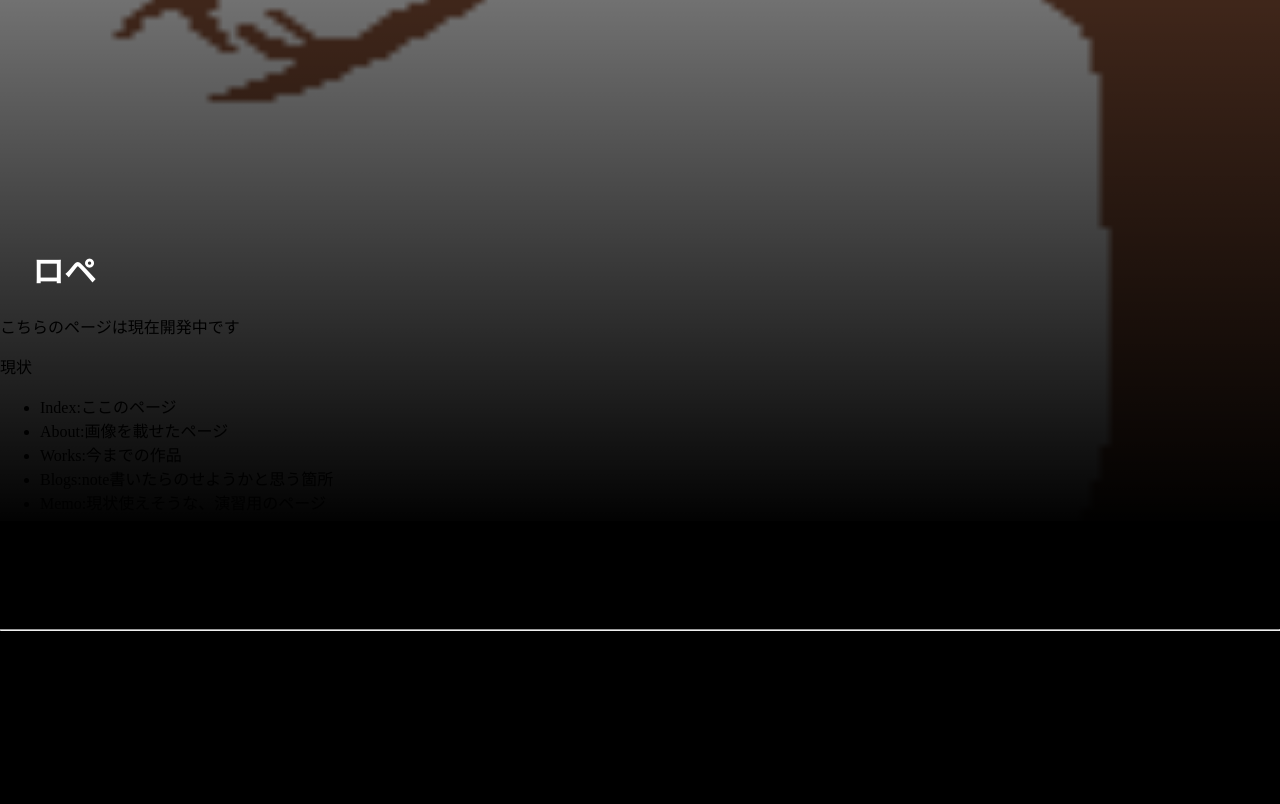
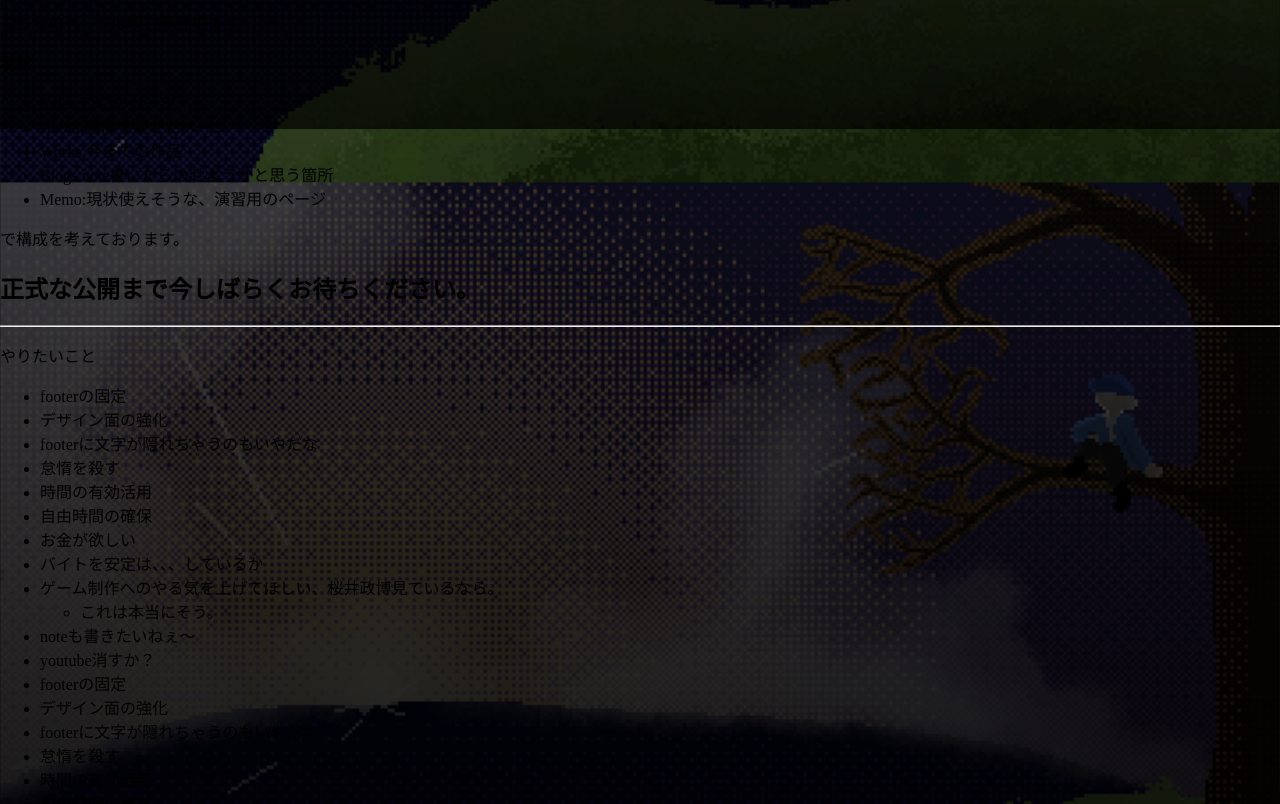
Before and after one commit to RoperaSn88/Portfolio, a plain HTML site: page index.html in a window 1280 px wide. Shown: the part 671-1475 px from the top of the page. Drawn offline with Linux system fonts and the light colour scheme.

Commit message:
イラストを挙げた

```diff
--- a/style.css
+++ b/style.css
@@ -99,7 +99,7 @@ footer{
 }
 main{
     /*空白*/
-    margin-top: 70%;
+    margin-top: calc(400px + 15%);
 
 }
 .aaaaa{
@@ -167,9 +167,10 @@ body{
     width: 100%;
     height:100%;
     overflow-x: hidden;
-    background-image: linear-gradient(rgba(0,0,0,0),rgba(0,0,0,1)),linear-gradient(rgba(0,0,0,1),rgba(0,0,0,1)),url("imgs/background.png");
+    background-image: linear-gradient(rgba(0,0,0,0),rgba(0,0,0,0.7)),linear-gradient(rgba(0,0,0,0.7),rgba(0,0,0,0.7)),url("imgs/background_large_true.gif");
     background-repeat: no-repeat,no-repeat,no-repeat;
-    background-size: 100% 50%,100% 50%,100% 70%;
-    background-position:top,100% 99%,top right;
+    background-size: 100% 50%,100% 50%,cover;
+    background-position:top center,bottom center,right top;
+    background-attachment: scroll,scroll,fixed;
 
 }
```
Also changed, not shown: imgs/background_large.gif (added), imgs/background_large_true.gif (added).
